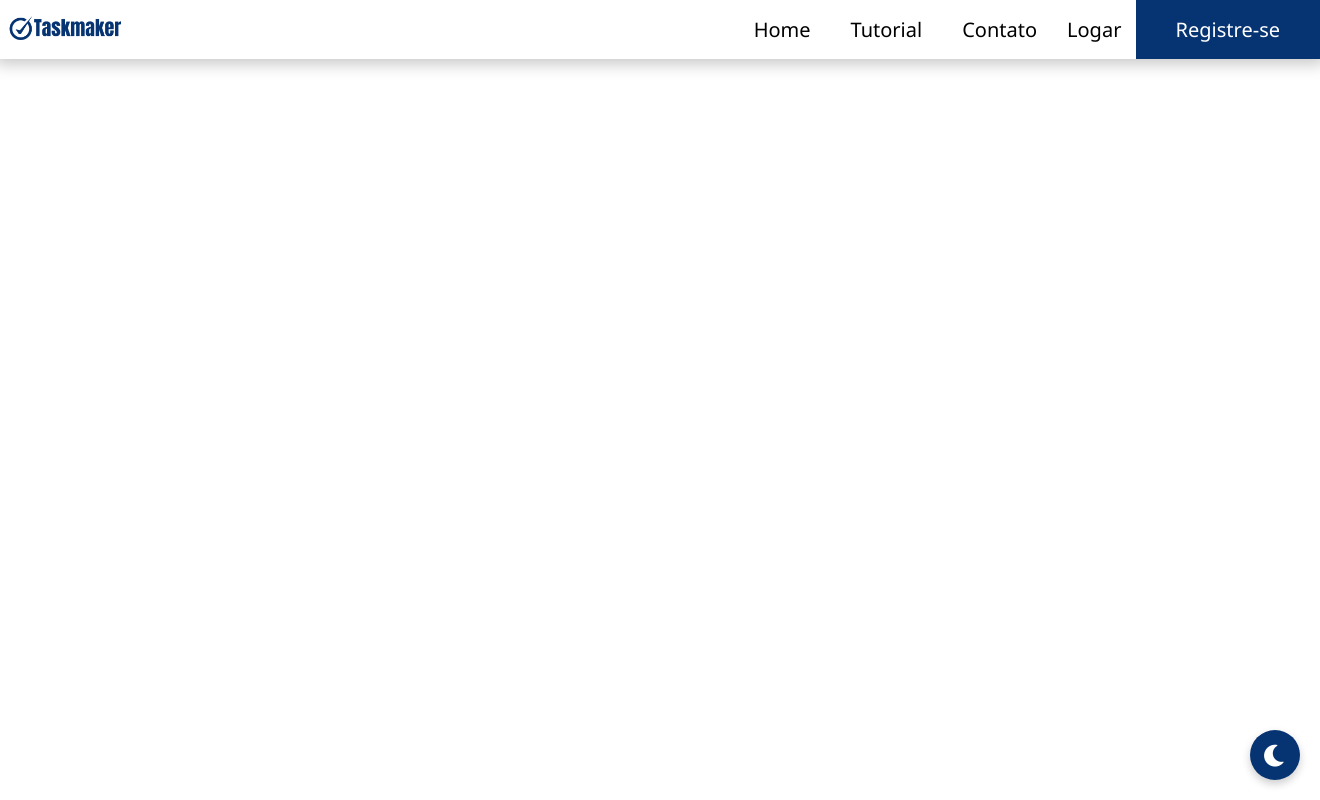
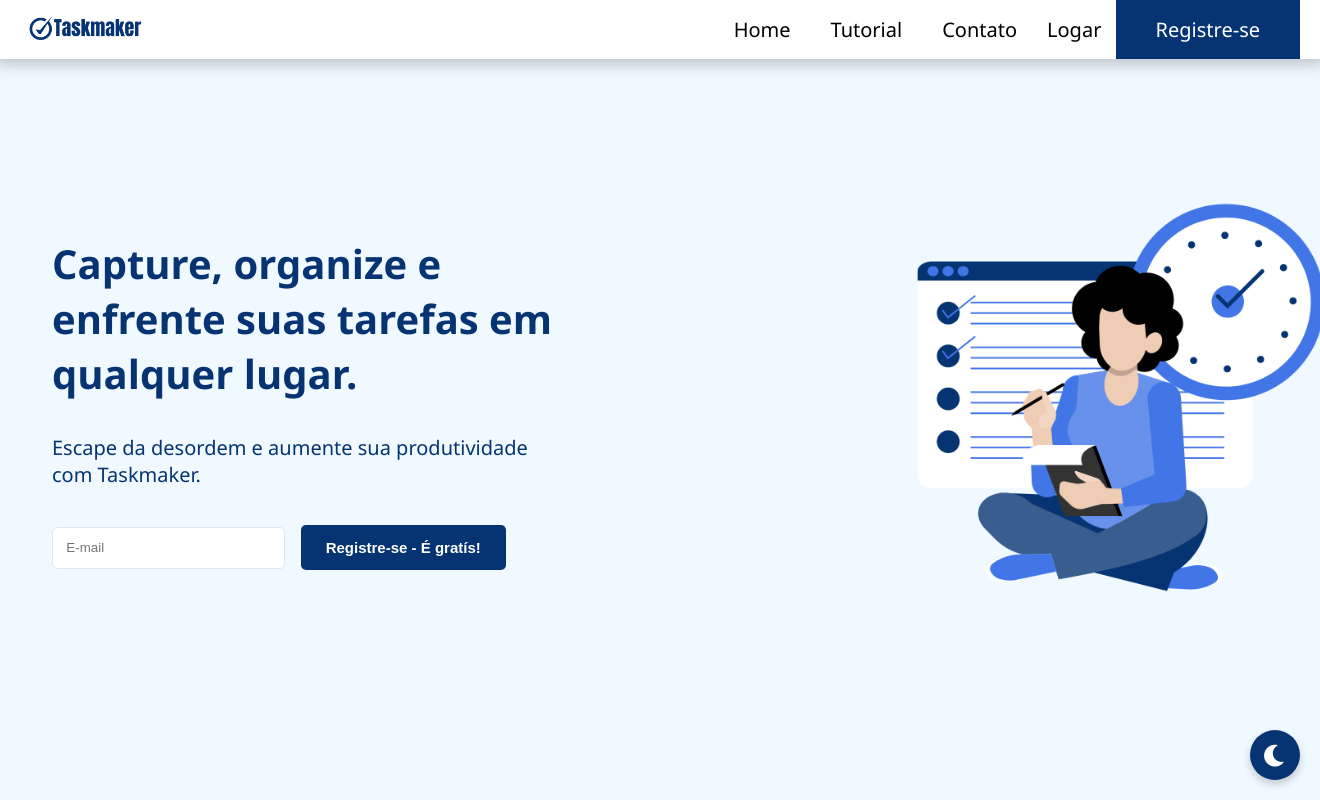
Before and after one commit to Leandr0Arantes/TaskMaker, a PHP site: page / in a window 1320 px wide. Run offline with PHP 8.4, Linux system fonts and the light colour scheme.

Commit message:
Atualiza estilos da interface, ajusta largura máxima e melhora a responsividade

```diff
--- a/assets/css/index.css
+++ b/assets/css/index.css
@@ -83,18 +83,12 @@ body .btn-tema:hover {
 
 /* DIV INTERFACE */
 
-.interface-header {
-    width:100em;
+.interface {
+    max-width: 1280px;
+    margin: 0 auto;
     height: 100%;
     display: flex;
     justify-content: space-between;
-    align-items: center;
-}
-
-.interface-home {
-    width: 100em;
-    height: 100%;
-    display: flex;
     align-items: center;
 }
 
@@ -102,12 +96,18 @@ body .btn-tema:hover {
 
 /* HEADER */
 
+header .interface{
+    display: flex;
+    justify-content: space-between;
+    align-items: center;
+    height: 100%;
+}
+
 header {
     position: fixed;
+    top: 0;
+    left: 0;
     width: 100%;
-    display: flex;
-    justify-content: space-around;
-    align-items: center;
     background-color: var(--background-header);
     transition: 1s;
 }
@@ -186,17 +186,6 @@ header .submenu-header.active {
 
 header .btn-submenu-header {
     display: none;
-}
-
-@media(max-width: 768px) {
-    header  .menu-header {
-        display: none;
-        background-color: red;
-    }
-
-    header .btn-submenu-header {
-        display: block;
-    }
 }
 
 
--- a/index.php
+++ b/index.php
@@ -12,7 +12,7 @@
 
 <body>
     <header>
-        <div class="interface-header">
+        <div class="interface">
             <!-- Imagem da logo -->
             <div class="logo-taskmaker">
                 <a href="index.php"><img id="imagem-logo" src="assets/images/taskmaker_logo_blue.png" alt=""></a>
@@ -49,12 +49,13 @@
                     <a class="sign-in" href="pages/cadastro.php">Registre-se</a>
                 </div>
             </div>
+        </div>
     </header>
 
     <button class="btn-tema" id="btn-tema"><i class="fa-solid fa-moon"></i></button>
-    <!--
+
     <section class="home">
-        <div class="interface-home">
+        <div class="interface">
             <div class="conteudo">
                 <h1>Capture, organize e enfrente suas tarefas em qualquer lugar.</h1>
                 <p>Escape da desordem e aumente sua produtividade com Taskmaker.</p>
@@ -68,7 +69,7 @@
             </div>
         </div>
     </section>
-
+    <!--
     <section id="tutorial" class="tutorial">
         <div class="container active">
             <div class="conteudo">
```
